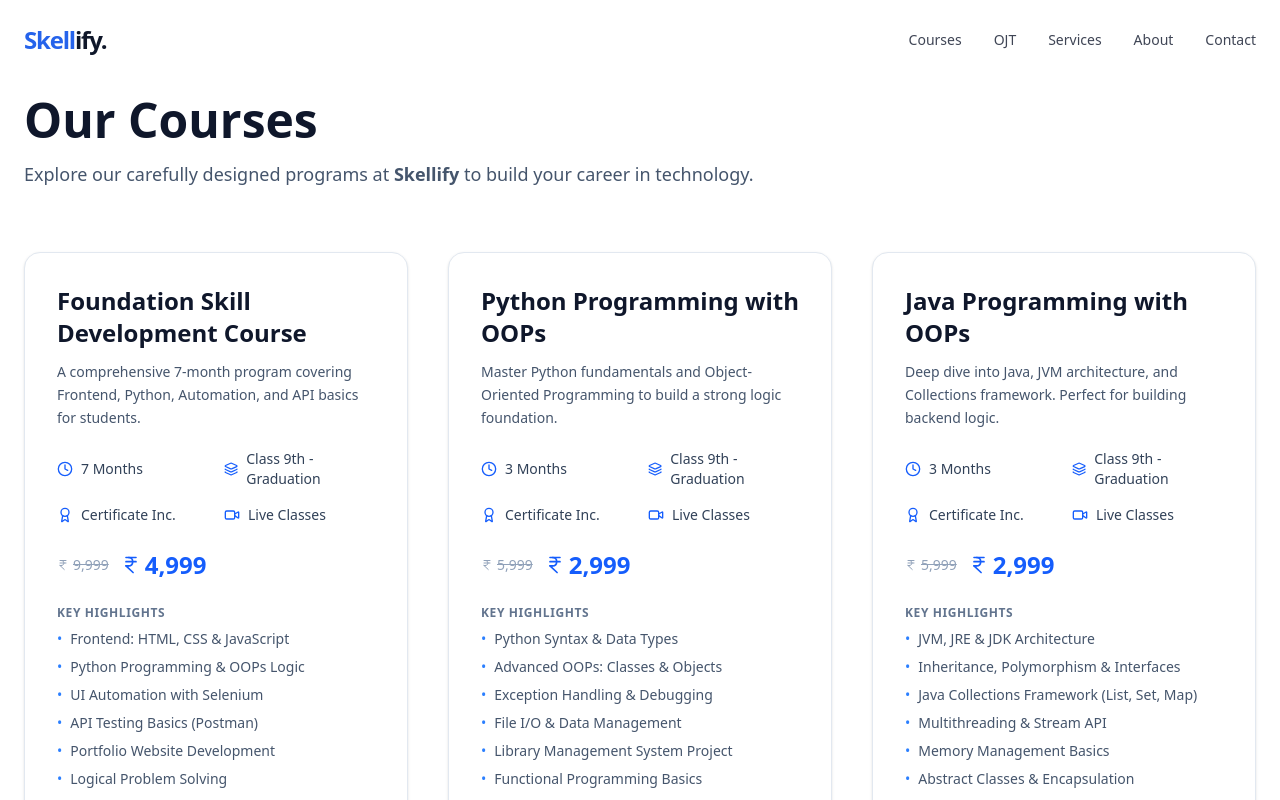
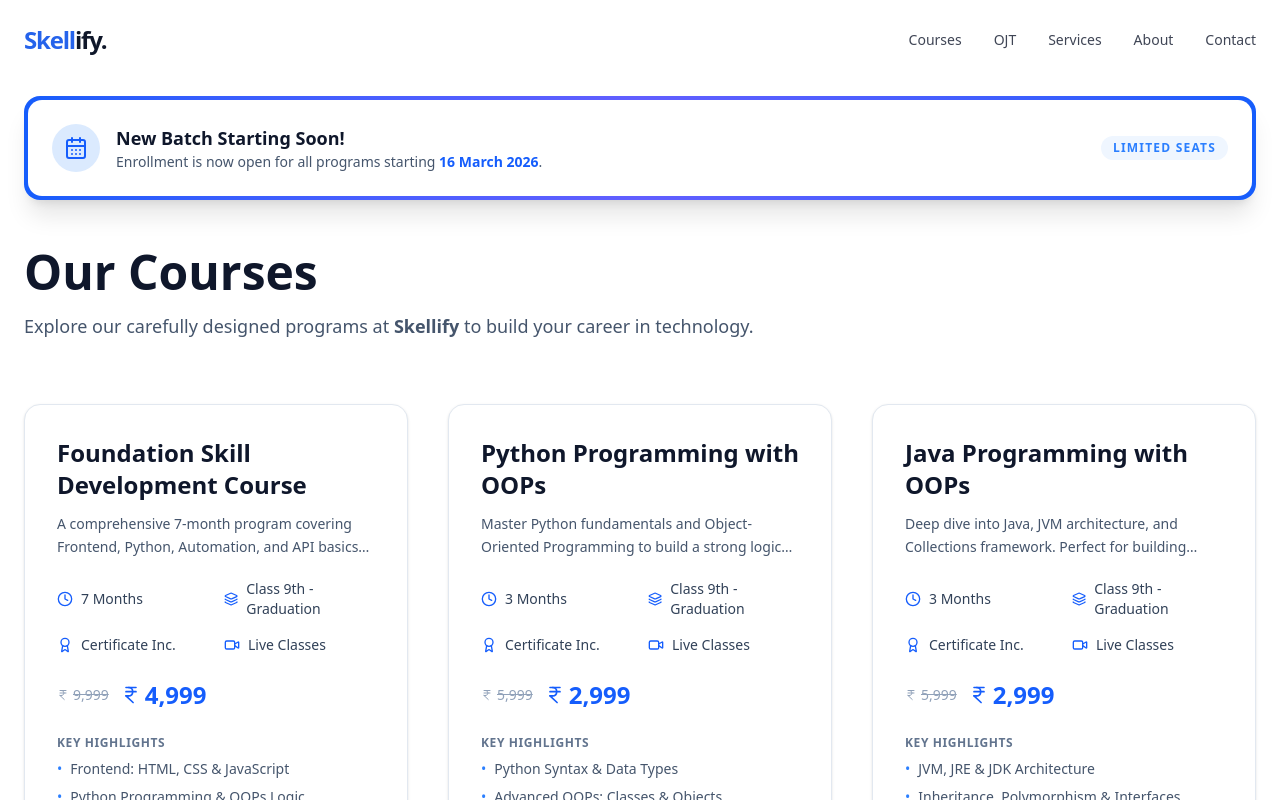
Before and after one commit to skellify25/skellify-main, a Next.js app: page /courses in a window 1280 px wide. Shown: the top 800 px of the page. Built offline with nearby package versions, Linux system fonts and the light colour scheme.

Commit message:
added banner

```diff
--- a/src/components/pages/CoursePage.jsx
+++ b/src/components/pages/CoursePage.jsx
@@ -1,7 +1,7 @@
 "use client";
 
 import { motion } from "motion/react";
-import { Clock, Award, Layers, Video, IndianRupee, ExternalLink } from "lucide-react";
+import { Clock, Award, Layers, Video, IndianRupee, ExternalLink, CalendarDays } from "lucide-react"; // Added CalendarDays icon
 
 // 1. Static Course Data with unique Form URLs
 const COURSES = [
@@ -93,7 +93,6 @@
 
 export default function CoursePage() {
 
-  // Accept the unique URL as a parameter
   const handleApplyNow = (url) => {
     if (url) {
       window.open(url, "_blank");
@@ -103,7 +102,37 @@
   };
 
   return (
-    <section className="py-24 container mx-auto px-6">
+    <section className="py-12 md:py-24 container mx-auto px-6">
+
+      {/* --- NEW BATCH ANNOUNCEMENT BANNER --- */}
+      <motion.div
+        initial={{ opacity: 0, scale: 0.95 }}
+        animate={{ opacity: 1, scale: 1 }}
+        className="mb-12 p-1 rounded-2xl bg-gradient-to-r from-blue-600 via-indigo-500 to-blue-600 shadow-xl"
+      >
+        <div className="bg-white dark:bg-slate-900 rounded-[14px] p-4 md:p-6 flex flex-col md:flex-row items-center justify-between gap-4">
+          <div className="flex items-center gap-4">
+            <div className="bg-blue-100 dark:bg-blue-900/30 p-3 rounded-full">
+              <CalendarDays className="w-6 h-6 text-blue-600 dark:text-blue-400" />
+            </div>
+            <div>
+              <h3 className="text-lg font-bold text-slate-900 dark:text-white">
+                New Batch Starting Soon!
+              </h3>
+              <p className="text-slate-600 dark:text-slate-400 text-sm">
+                Enrollment is now open for all programs starting <span className="font-semibold text-blue-600 dark:text-blue-400">16 March 2026</span>.
+              </p>
+            </div>
+          </div>
+          <div className="flex items-center gap-2">
+             <span className="hidden md:block text-xs font-bold uppercase tracking-widest text-blue-500 bg-blue-50 dark:bg-blue-900/20 px-3 py-1 rounded-full animate-pulse">
+                Limited Seats
+             </span>
+          </div>
+        </div>
+      </motion.div>
+      {/* --- END BANNER --- */}
+
       {/* Header */}
       <motion.div
         initial={{ opacity: 0, y: 20 }}
@@ -130,7 +159,7 @@
           >
             <div>
               <h2 className="text-2xl font-bold mb-3 text-slate-900 dark:text-white">{course.title}</h2>
-              <p className="text-slate-600 dark:text-slate-400 mb-5 text-sm leading-relaxed">
+              <p className="text-slate-600 dark:text-slate-400 mb-5 text-sm leading-relaxed line-clamp-2">
                 {course.description}
               </p>
 
@@ -179,7 +208,7 @@
             </div>
 
             <button
-              onClick={() => handleApplyNow(course.formUrl)} // Passing the specific URL here
+              onClick={() => handleApplyNow(course.formUrl)}
               className="mt-8 group inline-flex items-center justify-center gap-2 px-6 py-3 rounded-xl bg-blue-600 text-white font-bold hover:bg-blue-700 transition-all cursor-pointer shadow-lg shadow-blue-200 dark:shadow-none"
             >
               Apply Now
```
